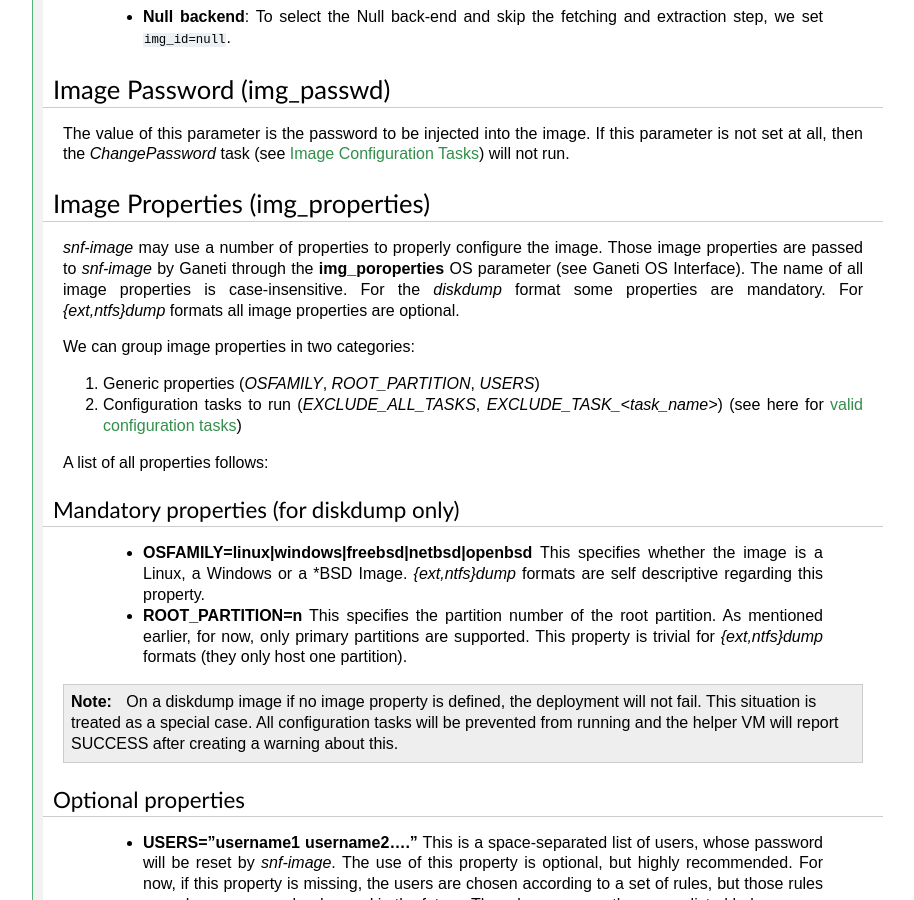
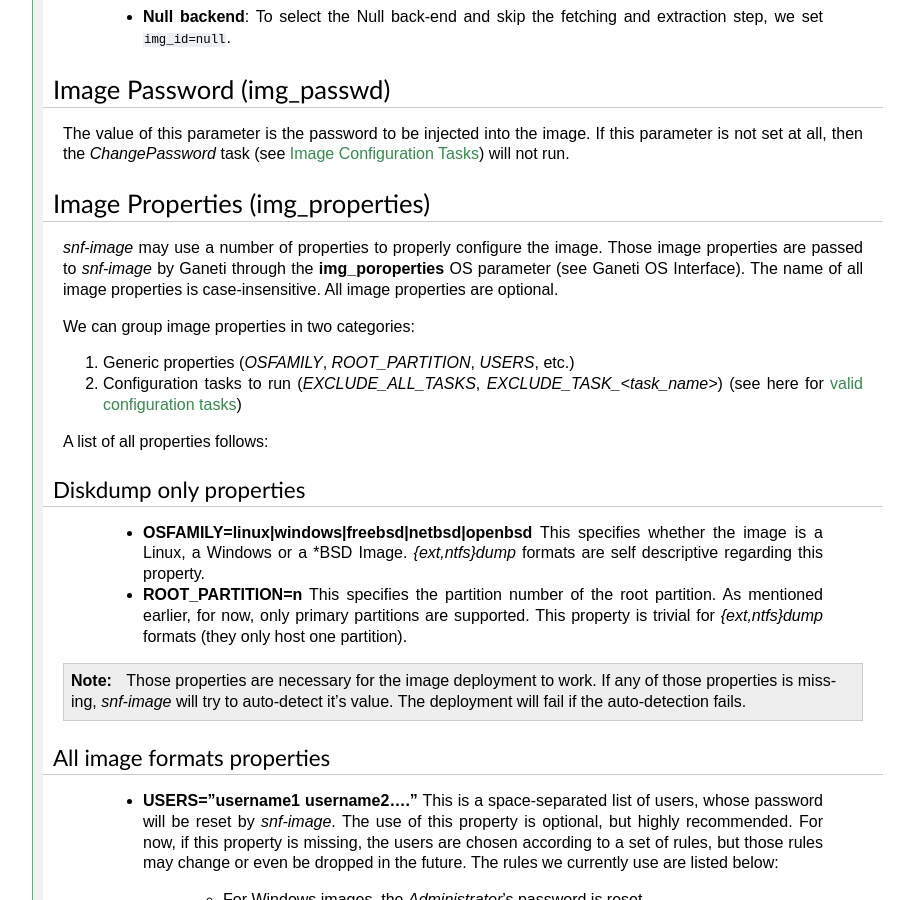
Before and after one commit to grnet/snf-image, a Sphinx documentation site: the page built from docs/interface.rst, in a window 1280 px wide and 900 px high, scrolled down 1283 px. Shown: the whole window, without its empty margins (187-1101 px from the left). Built offline with Sphinx 7.4.7, drawn with Linux system fonts in a browser that asks for light colours; some of the changed text lies outside the part shown.

Commit message:
docs: State that all image properties are optional

```diff
--- a/docs/interface.rst
+++ b/docs/interface.rst
@@ -100,19 +100,18 @@ Image Properties (img_properties)
 *snf-image* may use a number of properties to properly configure the image.
 Those image properties are passed to *snf-image* by Ganeti through the
 **img_poroperties** OS parameter (see Ganeti OS Interface). The name of all
-image properties is case-insensitive. For the *diskdump* format some properties
-are mandatory. For *{ext,ntfs}dump* formats all image properties are optional.
+image properties is case-insensitive. All image properties are optional.
 
 We can group image properties in two categories:
 
-1. Generic properties (*OSFAMILY*, *ROOT_PARTITION*, *USERS*)
+1. Generic properties (*OSFAMILY*, *ROOT_PARTITION*, *USERS*, etc.)
 2. Configuration tasks to run (*EXCLUDE_ALL_TASKS*, *EXCLUDE_TASK_<task_name>*)
    (see here for :ref:`valid configuration tasks <image-configuration-tasks>`)
 
 A list of all properties follows:
 
-Mandatory properties (for diskdump only)
-++++++++++++++++++++++++++++++++++++++++
+Diskdump only properties
+++++++++++++++++++++++++
 
  * **OSFAMILY=linux|windows|freebsd|netbsd|openbsd**
    This specifies whether the image is a Linux, a Windows or a \*BSD Image.
@@ -122,13 +121,12 @@ Mandatory properties (for diskdump only)
    earlier, for now, only primary partitions are supported. This property is
    trivial for *{ext,ntfs}dump* formats (they only host one partition).
 
-.. note:: On a diskdump image if no image property is defined, the deployment
-   will not fail. This situation is treated as a special case. All
-   configuration tasks will be prevented from running and the helper VM will
-   report SUCCESS after creating a warning about this.
+.. note:: Those properties are necessary for the image deployment to work. If
+ any of those properties is missing, *snf-image* will try to auto-detect it's
+ value. The deployment will fail if the auto-detection fails.
 
-Optional properties
-+++++++++++++++++++
+All image formats properties
+++++++++++++++++++++++++++++
 
  * **USERS="username1 username2...."**
    This is a space-separated list of users, whose password will be reset by
```
